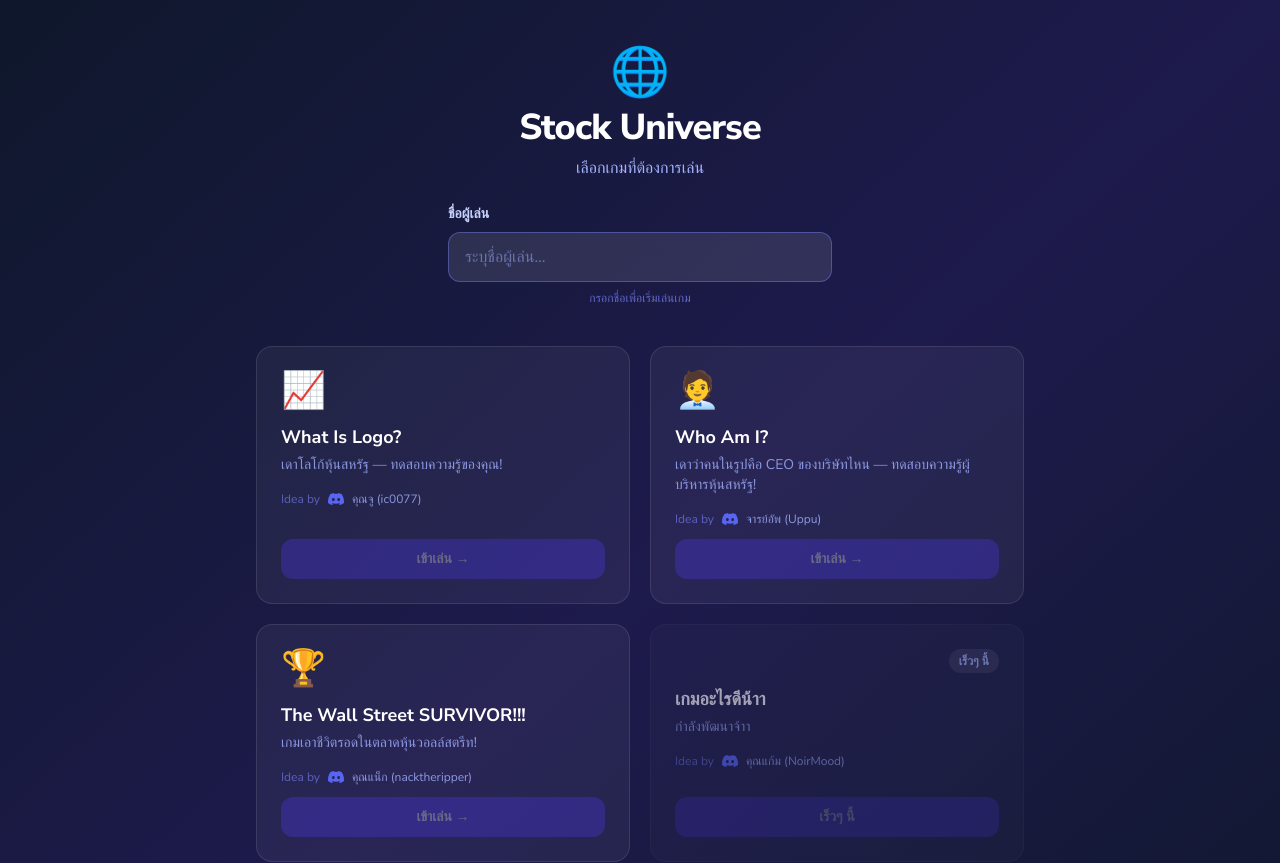
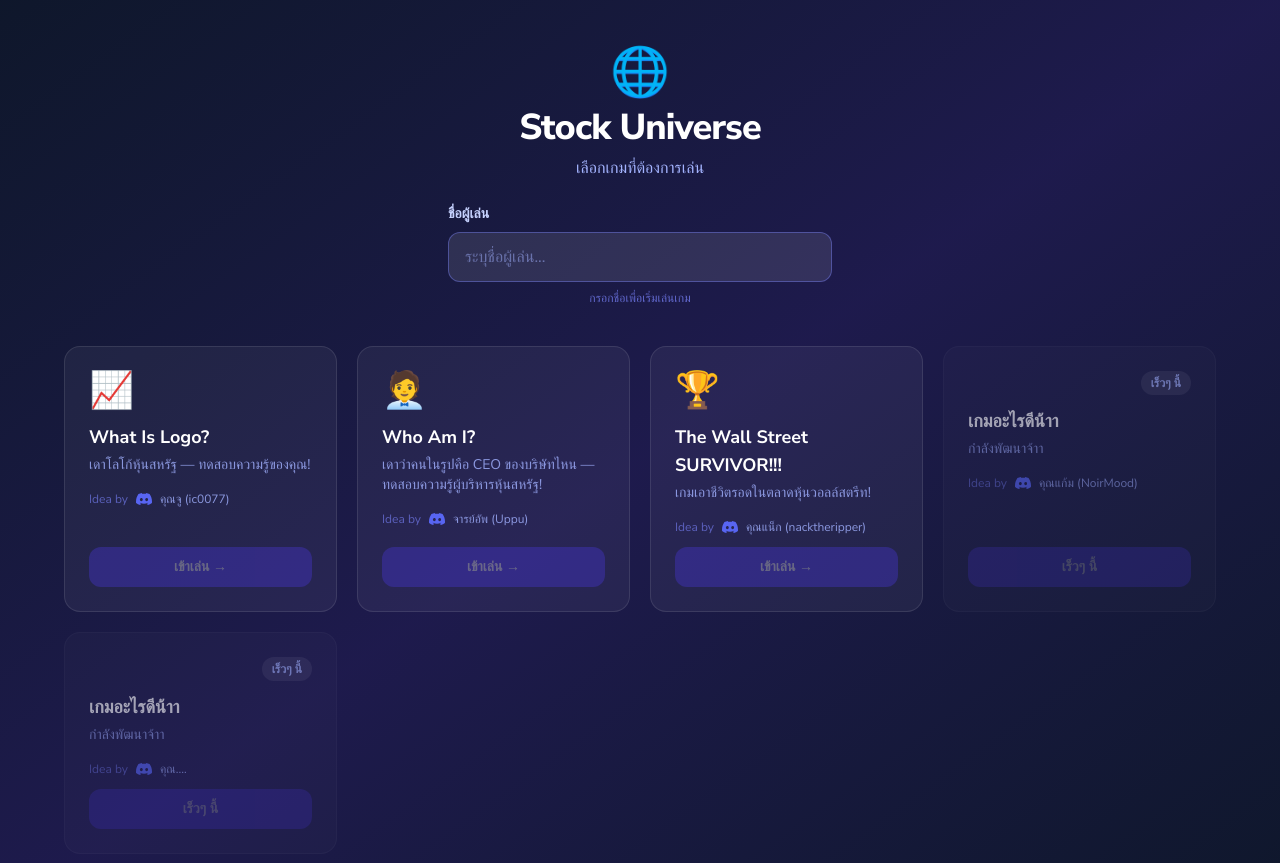
Before and after one commit to juonpkul/stock-us-portal, a React (Vite) app: page / in a window 1280 px wide. Shown: the top 863 px of the page. Built offline with nearby package versions, Linux system fonts and the light colour scheme; a web font is replaced by a local one.

Commit message:
Update App.tsx

```diff
--- a/src/App.tsx
+++ b/src/App.tsx
@@ -66,7 +66,7 @@
 
       {/* Game cards */}
       <main className="px-4 pb-16">
-        <div className="max-w-3xl mx-auto grid grid-cols-1 sm:grid-cols-2 gap-5">
+        <div className="max-w-6xl mx-auto grid grid-cols-1 sm:grid-cols-2 lg:grid-cols-4 gap-5">
           {gameList.map((game) => (
             <div
               key={game.name}
```
